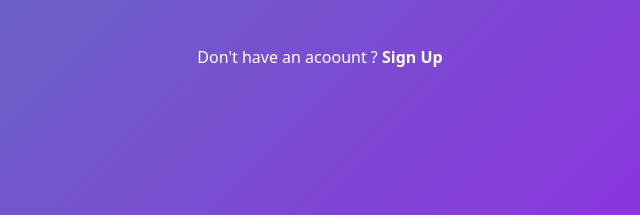
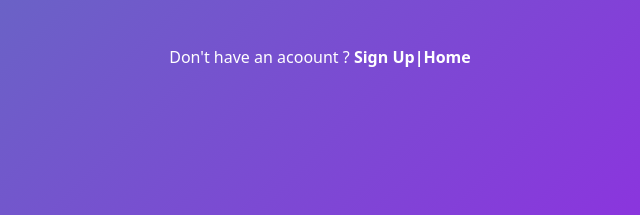
Before and after one commit to SyazzR/BreastCancerPrediction, a website: page dist/login.html in a window 1280 px wide. Shown: the part 523-738 px from the top of the page, 320-960 px from the left. Drawn offline with Linux system fonts and the light colour scheme.

Commit message:
updated login page

```diff
--- a/dist/login.html
+++ b/dist/login.html
@@ -40,7 +40,7 @@
 
 
     <div class="pb-2 max-w-lg mx-auto mt-8 flex justify-center text-white">
-        <p>Don't have an acoount ? <a href="#" class="font-semibold">Sign Up</a></p>
+        <p>Don't have an acoount ? <a href="#" class="font-bold hover:border-b-2 hover:border-gray-100">Sign Up</a><p class="mx-2 font-extrabold">|</p>  <a href="#" class="font-bold hover:border-b-2 hover:border-gray-100">Home</a></p>
     </div>
 </body>
 </html>
```
